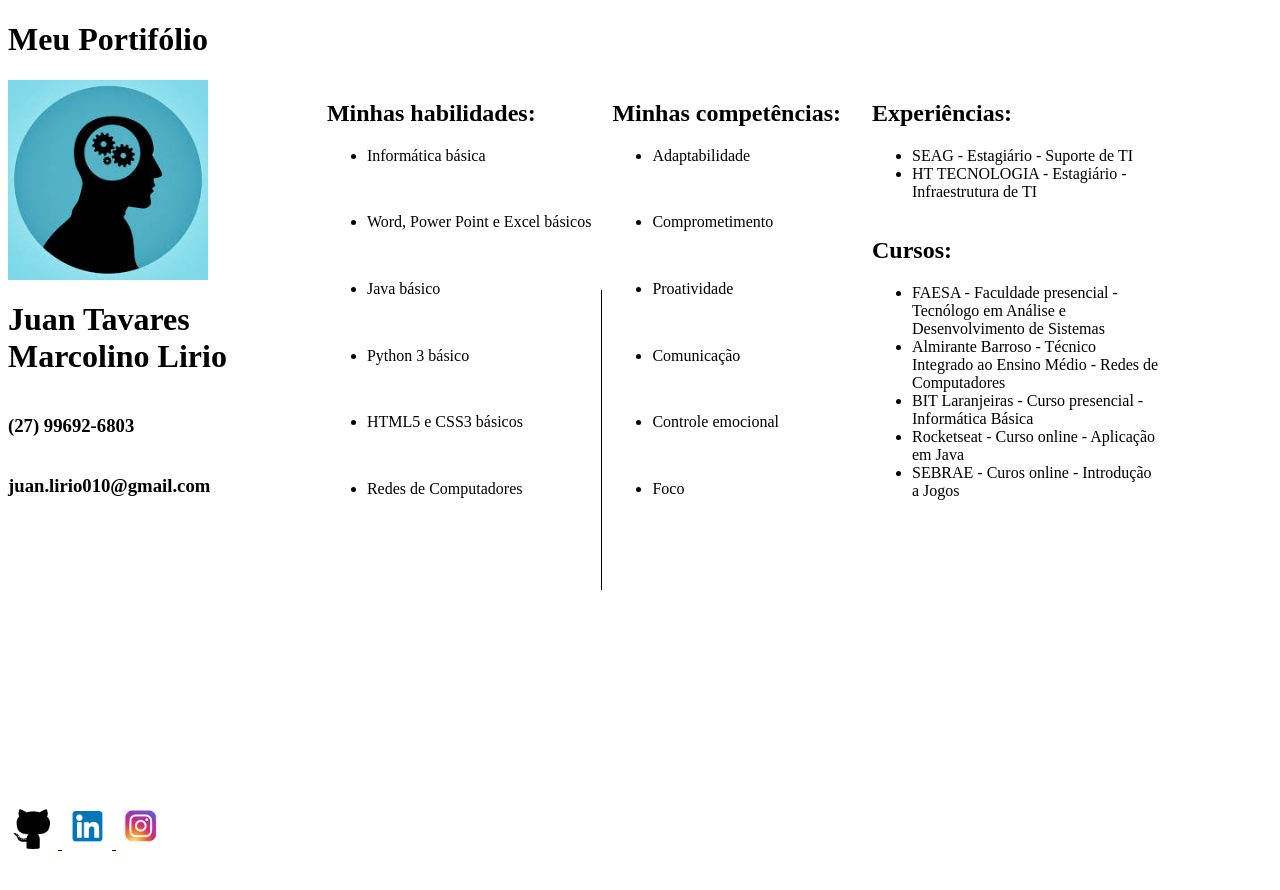
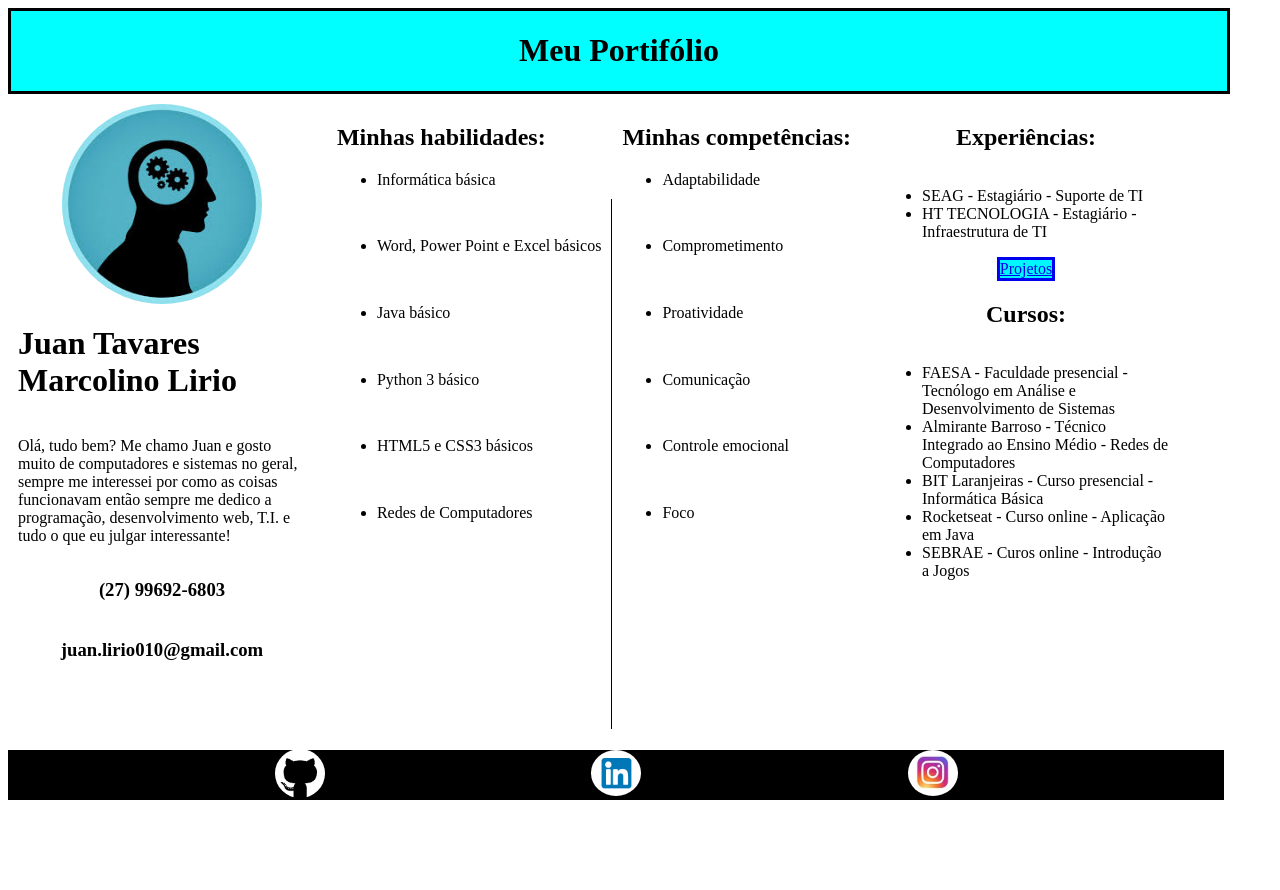
Before and after one commit to juant-tavares/curriculo, a plain HTML site: page index.html in a window 1280 px wide. Before the commit the page ends 861 px from the top, so only its background shows below. Drawn offline with Linux system fonts and the light colour scheme.

Commit message:
Atualização geral e adições
Adicionei componentes pedidos no trabalho, estilizei mais a página principal (Campos de conteúdo, header, footer, dentre outros), criei uma página para colocar descrições do projeto de Java pois no trabalho é pedido ao menos essa sessão, por fim, deixei guardado os wireframes das duas páginas previamente atualizados.

```diff
--- a/index.html
+++ b/index.html
@@ -6,6 +6,11 @@
     <meta name="Author" content="Juan Tavares">
     <title>Meu currículo</title>
     <style>
+        main {
+            padding: 0;
+            margin: 10px;
+            height: 100vh;
+        }
         .container {
             padding: 0;
             margin: 0;
@@ -16,8 +21,14 @@
             align-items: stretch;
         }
         header {
-            width: 100vw;
-
+            display: flex;
+            width: 95vw;
+            justify-content: center;
+            background-color: aqua;
+            border-color: dodgerblue;
+            border: solid;
+            padding: 0;
+            margin: 0;
         }
         .left, .right {
             display: flex;
@@ -25,11 +36,16 @@
             flex-direction: column;
             height: 50vh;
             justify-content: space-between;
+            align-items: center;
         }
-
+        .projects {
+            border: solid;
+            background-color: rgb(0, 247, 255);
+        }
         .profilePhoto {
             width: 200px;
             height: 200px;
+            border-radius: 50%;
         }
         .center {
             display: flex;
@@ -38,7 +54,7 @@
         }
         div.verticalLine {
             display: flex;
-            height: 300px;
+            height: 530px;
             background-color: black;
             margin: 0 10px;
             width: 1px;
@@ -53,6 +69,28 @@
         }
         li {
             flex: 1 1 30%;
+        }
+        .experiences {
+            display: flex;
+            flex-direction: column;
+            justify-content: center;
+            align-items: center;
+        }
+        .courses {
+            display: flex;
+            flex-direction: column;
+            justify-content: center;
+            align-items: center;
+        }
+        footer div {
+            position: fixed;
+            bottom: 0;
+            display: flex;
+            justify-content: space-evenly;
+            align-items: center;
+            height: 50px;
+            width: 95vw;
+            background-color: black;
         }
         footer div.socialMedias img {
             width: 50px;
@@ -69,6 +107,11 @@
             <div class="left">
                 <img src="imagens/perfil.jpg" alt="Minha foto de perfil" class="profilePhoto">
                 <h1>Juan Tavares Marcolino Lirio</h1>
+                <p>
+                    Olá, tudo bem? Me chamo Juan e gosto muito de computadores e sistemas no geral,
+                    sempre me interessei por como as coisas funcionavam então sempre me dedico a programação,
+                    desenvolvimento web, T.I. e tudo o que eu julgar interessante!
+                </p>
                 <h3>(27) 99692-6803</h3>
                 <h3>juan.lirio010@gmail.com</h3>
             </div>
@@ -104,8 +147,9 @@
                         <li>SEAG - Estagiário - Suporte de TI</li>
                         <li>HT TECNOLOGIA - Estagiário - Infraestrutura de TI</li>
                     </ul>
+                    <a href="/projetos.html" class="projects">Projetos</a>
                 </div>
-                <div>
+                <div class="courses">
                     <h2>Cursos:</h2>
                     <ul>
                         <li>FAESA - Faculdade presencial - Tecnólogo em Análise e Desenvolvimento de Sistemas</li>
```
Also changed, not shown: projetos.html (added, +25 -0 lines), imagens/WebDev - Currículo - Projetos.jpg (added), imagens/WebDev - Currículo - Página principal.jpg (added).
